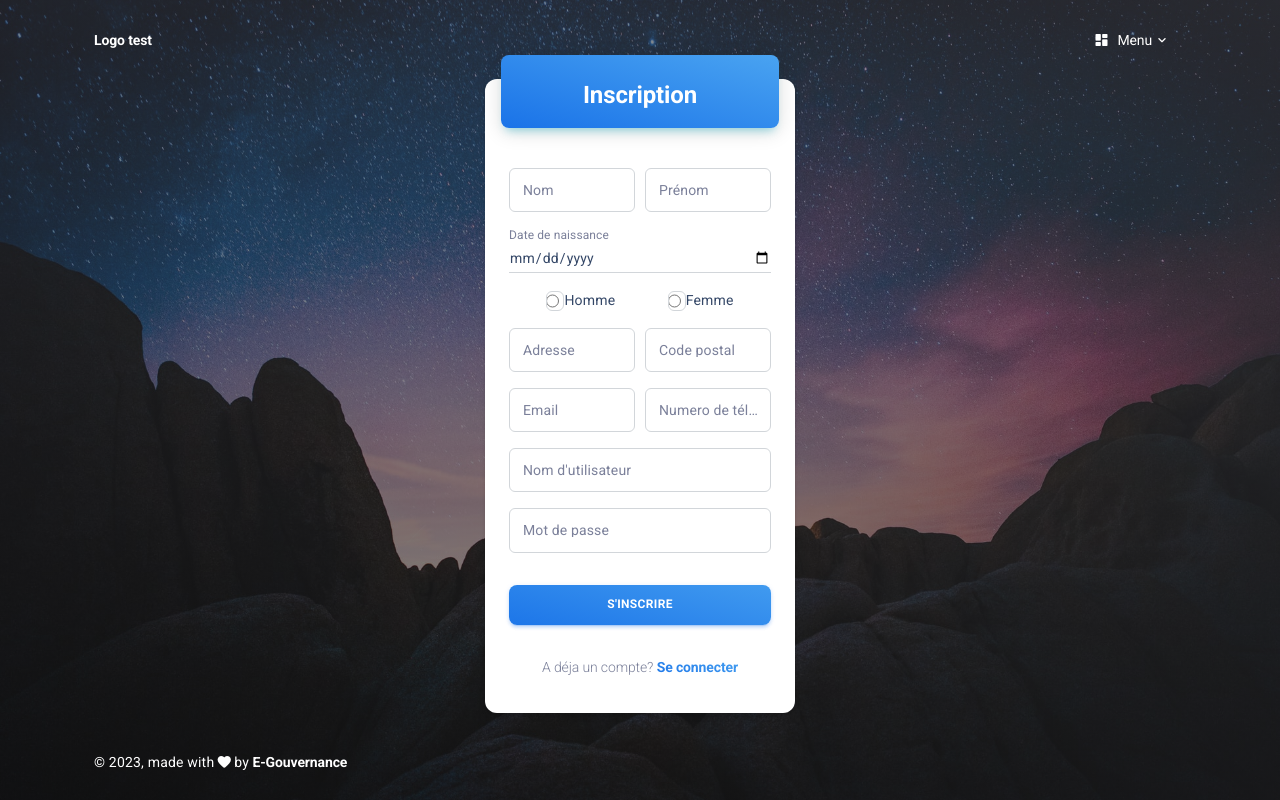
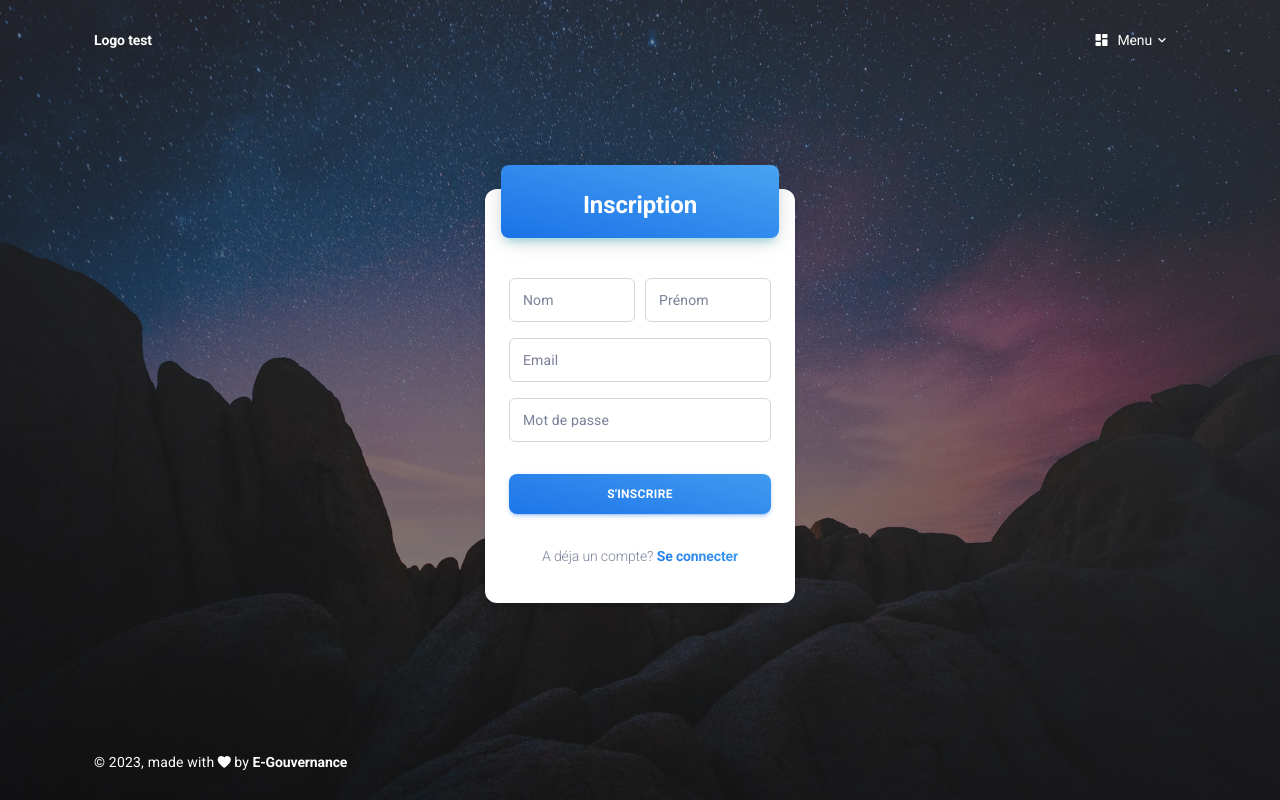
Before and after one commit to deplegov/frontoffice, a React (Create React App) app: page /pages/authentication/sign-up in a window 1280 px wide. Built offline with nearby package versions, Linux system fonts and the light colour scheme.

Commit message:
integration signup

```diff
--- a/src/pages/authentication/SignUp/index.js
+++ b/src/pages/authentication/SignUp/index.js
@@ -44,11 +44,59 @@ import headerDropdown from "headerDropdown";
 
 // Images
 import bgImage from "assets/images/bg-sign-in-basic.jpeg";
+import { useState } from "react";
+import api from "utils/api";
 
 function SignUpBasic() {
   // const [rememberMe, setRememberMe] = useState(false);
 
   // const handleSetRememberMe = () => setRememberMe(!rememberMe);
+  const [nom, setNom] = useState("");
+  const [prenom, setPrenom] = useState("");
+  const [email, setEmail] = useState("");
+  const [password, setPassword] = useState("");
+  const [loading, setLoading] = useState(false);
+  const [message, setMessage] = useState("");
+
+  const signup = () => {
+    setLoading(true);
+    fetch(api("users"), {
+      headers: { "Content-Type": "application/json" },
+      method: "POST",
+      body: JSON.stringify({
+        nom,
+        prenom,
+        email,
+        password,
+        confirmPassword: password,
+        role: "User",
+        type: "User",
+      }),
+    }).then((res) => {
+      if (res.ok)
+        res.json().then(() => {
+          setLoading(false);
+          clearFields();
+          window.location.href = "/pages/authentication/sign-in";
+        });
+      else {
+        res.json().then((res) => {
+          if (res) {
+            setMessage(res.message + ", la création a échoué");
+            setLoading(false);
+          }
+        });
+      }
+    });
+  };
+
+  const clearFields = () => {
+    setNom("");
+    setPrenom("");
+    setEmail("");
+    setPassword("");
+    setMessage("");
+  };
 
   return (
     <>
@@ -103,57 +151,50 @@ function SignUpBasic() {
               <MKBox pt={4} pb={3} px={3}>
                 <MKBox component="form" role="form">
                   <MKBox mb={2} style={{ display: "flex", gap: "10px" }}>
-                    <MKInput type="text" label="Nom" />
-                    <MKInput type="text" label="Prénom" />
+                    <MKInput
+                      type="text"
+                      label="Nom"
+                      onChange={(e) => setNom(e.target.value)}
+                      value={nom}
+                    />
+                    <MKInput
+                      type="text"
+                      label="Prénom"
+                      value={prenom}
+                      onChange={(e) => setPrenom(e.target.value)}
+                    />
                   </MKBox>
-
                   <MKBox mb={2}>
                     <MKInput
-                      variant="standard"
-                      label="Date de naissance"
-                      InputLabelProps={{ shrink: true }}
-                      type="date"
+                      type="text"
+                      label="Email"
                       fullWidth
+                      value={email}
+                      onChange={(e) => setEmail(e.target.value)}
                     />
                   </MKBox>
-                  <MKBox
-                    mb={2}
-                    style={{
-                      display: "flex",
-                      alignItems: "center",
-                      gap: "20%",
-                      justifyContent: "center",
-                    }}
-                  >
-                    <label style={{ display: "flex", alignItems: "center" }}>
-                      <MKInput type="radio" name="gender" />
-                      <span style={{ marginLeft: "5px", fontSize: "14px", opacity: "7.1" }}>
-                        Homme
-                      </span>
-                    </label>
-                    <label style={{ display: "flex", alignItems: "center" }}>
-                      <MKInput type="radio" name="gender" />
-                      <span style={{ marginLeft: "5px", fontSize: "14px", opacity: "7.1" }}>
-                        Femme
-                      </span>
-                    </label>
+                  <MKBox mb={2}>
+                    <MKInput
+                      type="password"
+                      label="Mot de passe"
+                      fullWidth
+                      value={password}
+                      onChange={(e) => setPassword(e.target.value)}
+                    />
                   </MKBox>
-                  <MKBox mb={2} style={{ display: "flex", gap: "10px" }}>
-                    <MKInput type="text" label="Adresse" />
-                    <MKInput type="number" label="Code postal" />
-                  </MKBox>
-                  <MKBox mb={2} style={{ display: "flex", gap: "10px" }}>
-                    <MKInput type="email" label="Email" />
-                    <MKInput type="number" label="Numero de téléphone" />
-                  </MKBox>
-                  <MKBox mb={2}>
-                    <MKInput type="text" label="Nom d'utilisateur" fullWidth />
-                  </MKBox>
-                  <MKBox mb={2}>
-                    <MKInput type="password" label="Mot de passe" fullWidth />
-                  </MKBox>
+                  {message !== "" && (
+                    <MKBox mb={2}>
+                      <p style={{ color: "red" }}>{message}</p>
+                    </MKBox>
+                  )}
                   <MKBox mt={4} mb={1}>
-                    <MKButton variant="gradient" color="info" fullWidth>
+                    <MKButton
+                      variant="gradient"
+                      color="info"
+                      fullWidth
+                      disabled={loading}
+                      onClick={signup}
+                    >
                       S&apos;inscrire
                     </MKButton>
                   </MKBox>
```
